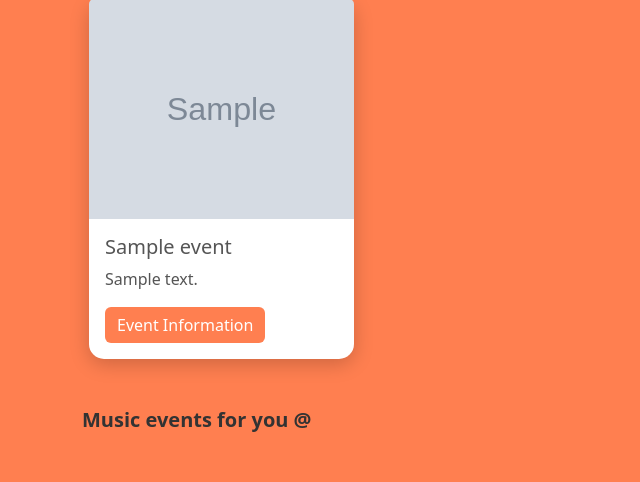
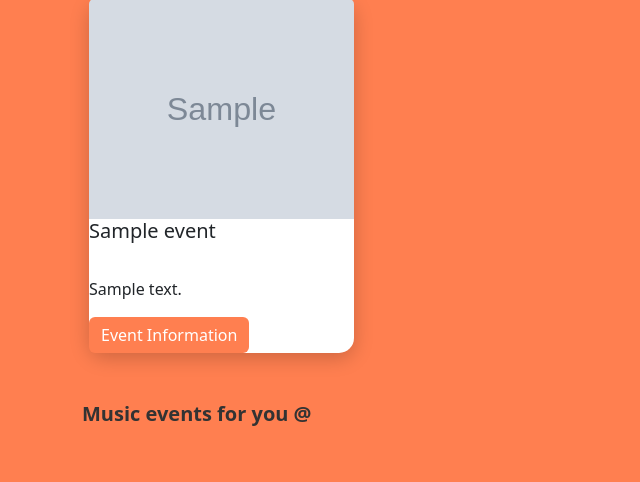
Before and after one commit to waisn22/iab207, a Flask app: page /ticketquantity?ticketquantity=0-49 in a window 1280 px wide. Shown: the part 572-1054 px from the top of the page, without its empty margins (0-640 px from the left). After the commit the page ends 998 px from the top, so only its background shows below. Run offline with Flask 3, Linux system fonts and the light colour scheme; tables that the repository leaves empty hold one stand-in row (values such as "Sample post"); grey boxes marked "Sample" are stand-in pictures; some libraries are stand-ins or nearby versions.

```diff
--- a/create_db.py
+++ b/create_db.py
@@ -3,4 +3,5 @@ app = create_app()
 ctx = app.app_context()
 ctx.push()
 db.create_all()
+
 quit()
--- a/music/forms.py
+++ b/music/forms.py
@@ -62,5 +62,5 @@ class EventSelectForm(FlaskForm):
 
 #Purchase Ticket
 class TicketForm(FlaskForm):
-  quant_tickets = IntegerField("Quantity of Tickets", validators=[InputRequired(), NumberRange(0-10)])
+  quant_tickets = IntegerField("Quantity of Tickets", validators=[InputRequired(), NumberRange(min=0)])
   checkout = SubmitField("Checkout")
--- a/music/models.py
+++ b/music/models.py
@@ -25,7 +25,7 @@ class Event(db.Model):
     name = db.Column(db.String(80))
     description = db.Column(db.String(200))
     venue = db.Column(db.String(200))
-    date = db.Column(db.DateTime)
+    date = db.Column(db.Date)
     starttime = db.Column(db.DateTime)
     endtime = db.Column(db.DateTime)
     image = db.Column(db.String(200))
--- a/music/static/style/styles.css
+++ b/music/static/style/styles.css
@@ -92,6 +92,18 @@ h2,h3 {
     border-radius: 15px;
     box-shadow: 0px 5px 20px rgba(0, 0, 0, 0.2);
     transition: transform 0.3s;
+}
+
+.card-text-1{
+    max-height: 80px
+}
+
+.card-body-1 {
+    max-height: 200px;
+}
+
+.card-title-1 {
+    height: 50px;
 }
 
 .card:hover {
--- a/music/templates/index.html
+++ b/music/templates/index.html
@@ -54,9 +54,9 @@
         <div class="col-lg-3 col-md-6 col-sm-12">
             <div class="card">
                 <img class="card-img-top" src="{{ event.image }}" alt="Event 1 Image">
-                <div class="card-body">
-                    <h5 class="card-title">{{event.name}}</h5>
-                    <p class="card-text">{{event.description}}</p>
+                <div class="card-body-1">
+                    <h5 class="card-title-1">{{event.name}}</h5>
+                    <p class="card-text-1">{{event.description}}</p>
                     <a href="{{ url_for('event.show', id=event.id) }}" class="btn btn-primary">Event Information</a>
                 </div>
             </div>
```
Also changed, not shown: music/events.py (+10 -4 lines), music/static/img/50.jpg (added), music/static/img/AMITY.jpg (added), music/static/img/paulm.jpg (added), music/static/img/slash.jpg (added).
